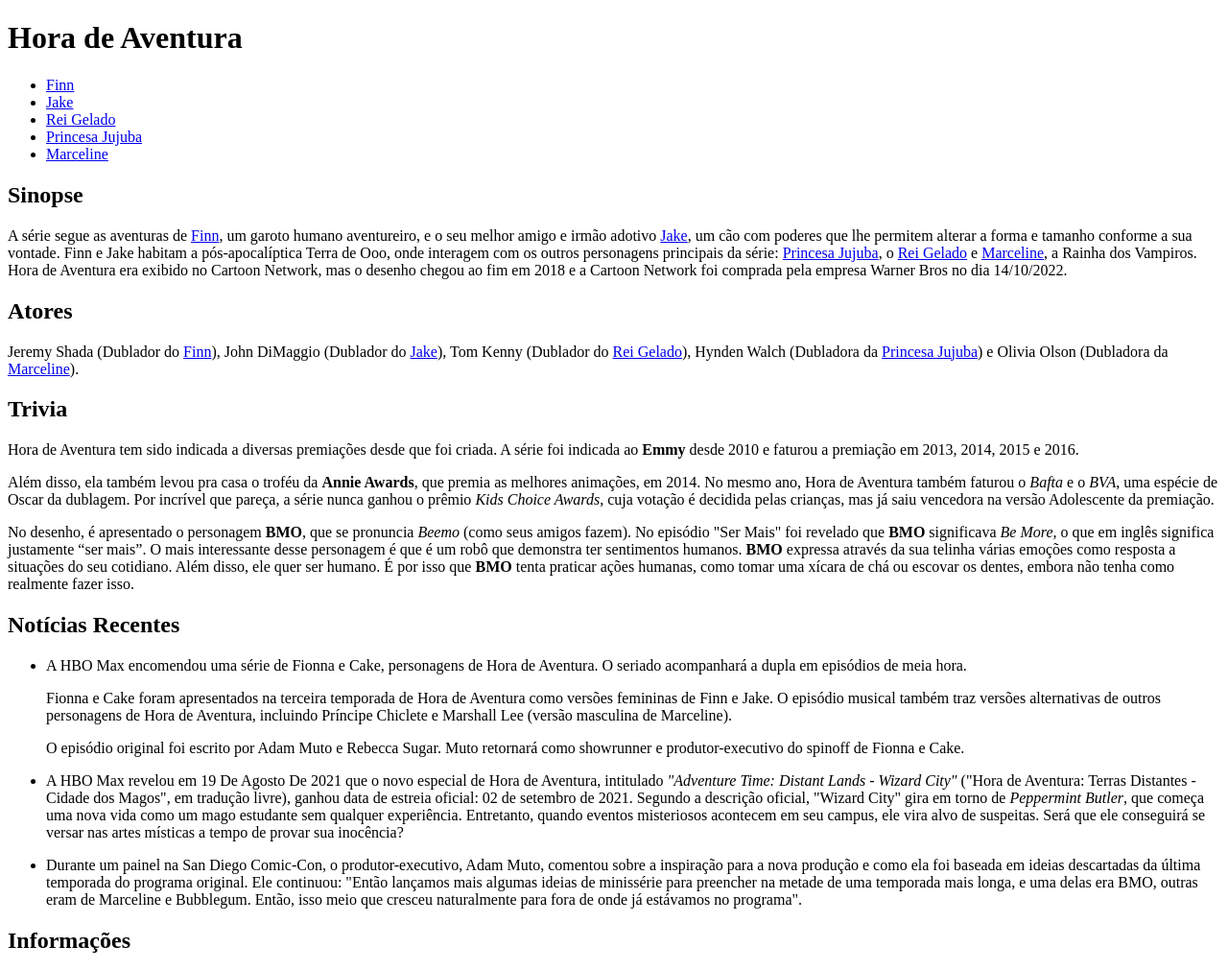
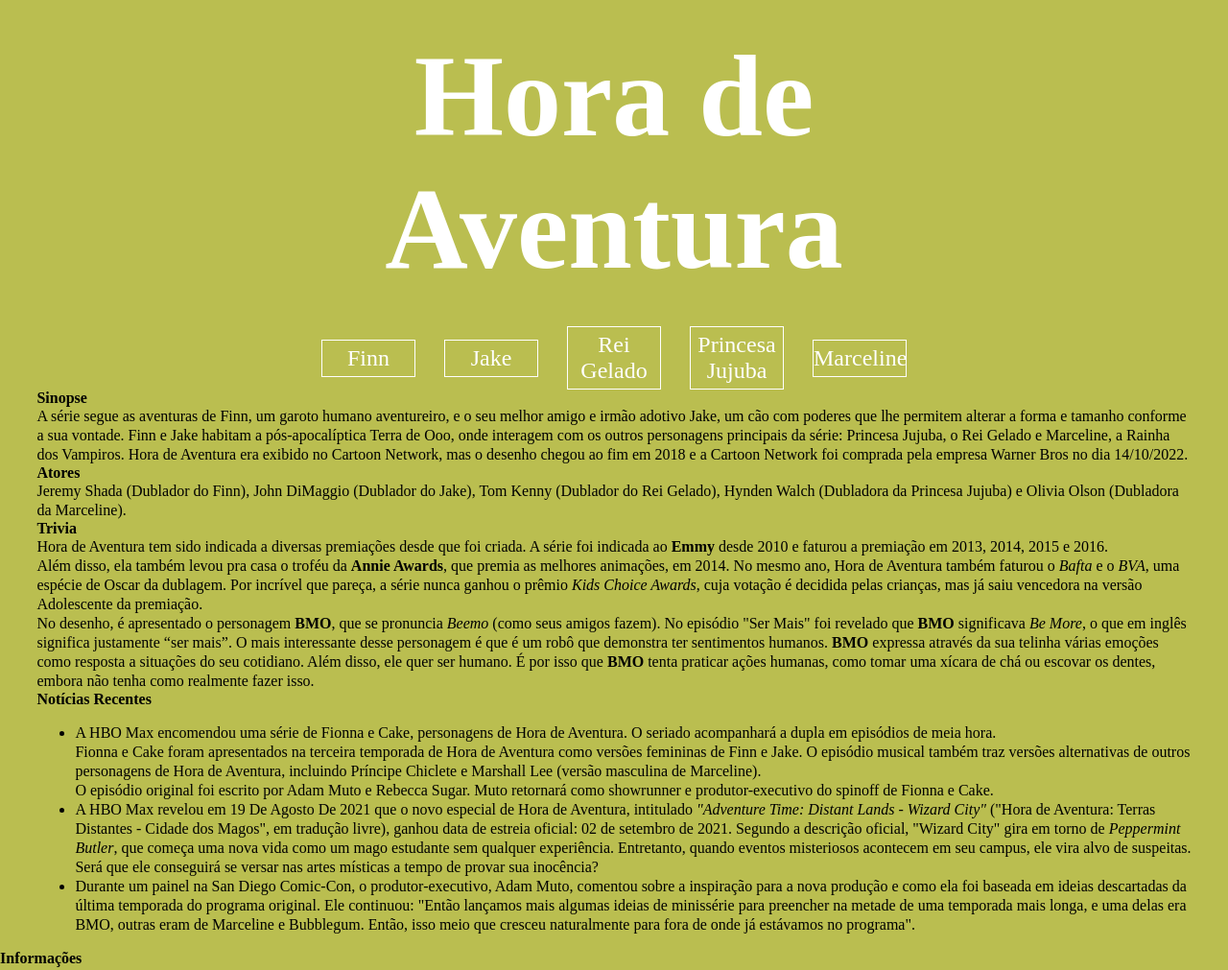
Before and after one commit to diogo-speck/hora-de-aventura, a plain HTML site: page index.html in a window 1280 px wide. Shown: the top 1011 px of the page at 96% size. Drawn offline with Linux system fonts and the light colour scheme.

Commit message:
Estilo do cabeçalho iniciado

```diff
--- a/css/aventura.css
+++ b/css/aventura.css
@@ -1,8 +1,79 @@
-.fundo{
-    background-color: #babe50;
-    background-repeat: no-repeat;
-    background-size: cover;
+:root {
+    --cor-fundo: #babe50;
 }
+
+html,body {
+    width: 100vw;
+    min-height: 100vh;
+    margin: 0;
+    padding: 0;
+    overflow-x: hidden;
+    background-color: var(--cor-fundo);
+    font-size: 16px;
+}
+
+h1, h2, h3, h4, h5, h6, p {
+    padding: 0;
+    margin: 0;
+    font-size: inherit;
+}
+
+p {
+    line-height: 1.25;
+}
+
+a {
+    color: inherit;
+    text-decoration: none;
+}
+
+strong {
+    font-weight: bolder;
+}
+
+body > header {
+    width: 50%;
+    margin: 0 auto;
+    padding: 0;
+}
+
+body > header > h1 {
+    font-size: 120px;
+    margin: 2rem 0;
+    text-align: center;
+    color: white;
+}
+
+body > header > nav > ul {
+    list-style: none;
+    margin: 0;
+    padding: 0;
+    display: flex;
+    align-items: center;
+    justify-content: space-around;
+}
+
+body > header > nav > ul > li {
+    display: block;
+    font-size: 24px;
+    color: #fff;
+    width: 15%;
+    padding: 5px 0;
+    text-align: center;
+    border: 1px solid #fff;
+}
+
+body > main {
+    width: 94%;
+    margin: 0 auto;
+}
+
+body > footer {
+
+}
+
+
+/*
 
 .header {
     padding: 30px;
@@ -52,8 +123,4 @@ p a:visited{
 
 h3{
     margin: 10px
-}
-
-body{
-    background-color: #babe50;
-}
+} */
--- a/index.html
+++ b/index.html
@@ -5,7 +5,7 @@
     <meta http-equiv='X-UA-Compatible' content='IE=edge'>
     <title>Hora de Aventura</title>
     <meta name='viewport' content='width=device-width, initial-scale=1'>
-    <!-- <link rel='stylesheet' type='text/css' media='screen' href='aventura.css'> -->
+    <link rel='stylesheet' type='text/css' media='screen' href='css/aventura.css'>
 </head>
 <body>
 
```
